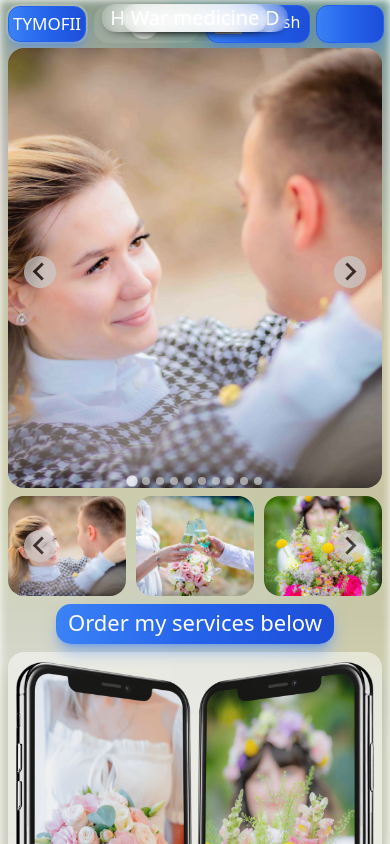
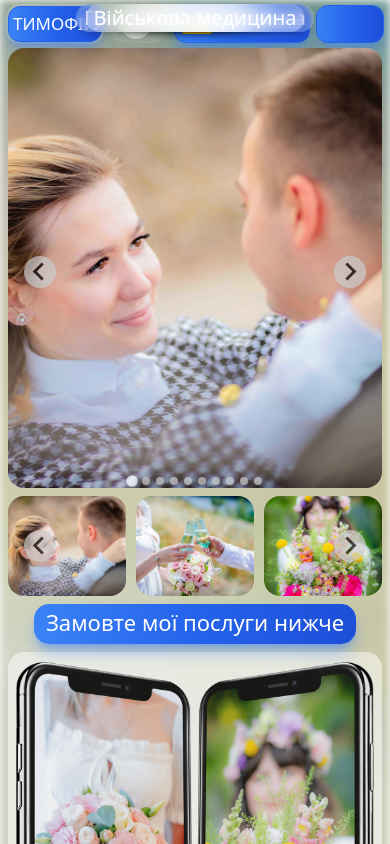
Before and after one commit to NIKOLENKO-TE/PHOTOGRAPHER_BERLIN, a React (Create React App) app: page / in a window 390 px wide. Shown: the top 844 px of the page. Built offline with nearby package versions, Linux system fonts and the light colour scheme; grey boxes are pictures that could not be loaded; some icons are missing.

Commit message:
add phone call

```diff
--- a/src/components/1_TopNav.tsx
+++ b/src/components/1_TopNav.tsx
@@ -5,7 +5,6 @@ import { MdMarkEmailUnread } from "react-icons/md";
 import { PiPhoneCallFill } from "react-icons/pi";
 import SetLanguage from "./SetLanguage/SetLanguage";
 import { useTranslation } from "react-i18next";
-
 
   const buttonStyle =
     "rounded-[12px] ssm:text-[16px] md:text-[18px] xl:text-[20px] text-center justify-center text-white whitespace-nowrap place-content-stretch bg-gradient-to-r from-blue-500 via-blue-600 to-blue-700 hover:bg-gradient-to-br border-blue-600 shadow-lg shadow-blue-500/50 ";
@@ -58,8 +57,14 @@ import { useTranslation } from "react-i18next";
   };
 
   const TopPhoneButton = () => {
+    const phoneNumber = "1605945127"; // Замените на свой номер телефона
+
+    const handlePhoneClick = () => {
+      window.location.href = `tel:${phoneNumber}`;
+    };
+
     return (
-      <button className={` hidden ssm:flex ${buttonStyle} `}>
+      <button className={`hidden ssm:flex ${buttonStyle}`} onClick={handlePhoneClick}>
         <PiPhoneCallFill className="ssm:h-[26px] md:h-[28px] xl:h-[30px] ssm:w-[26px] md:w-[28px] xl:w-[30px] sm:ml-[-15px] mt-[2px]" />
         <span className="mr-[-12px]  ssm:hidden sm:flex ssm:mt-[2px] md:mt-[2px]">
           160-5945-127
@@ -69,8 +74,7 @@ import { useTranslation } from "react-i18next";
   };
 
   const TopNav = () => {
-    const [selectedLanguage, setSelectedLanguage] = useState("en");
-
+    const [selectedLanguage, setSelectedLanguage] = useState("ua");
     const handleSelectLanguage = (language: string) => {
       setSelectedLanguage(language);
     };
--- a/src/components/SetLanguage/SetLanguage.tsx
+++ b/src/components/SetLanguage/SetLanguage.tsx
@@ -1,63 +1,81 @@
-import React from 'react';
-import { useState } from 'react';
-import { useTranslation } from 'react-i18next';
-import { Listbox, Transition } from '@headlessui/react';
+//SetLanguage.tsx
+import React from "react";
+import { useState } from "react";
+import { useTranslation } from "react-i18next";
+import { Listbox, Transition } from "@headlessui/react";
 
-import enFlag from '../img/svg/enFlag.svg';
-import deFlag from '../img/svg/deFlag.svg';
-import uaFlag from '../img/svg/uaFlag.svg';
+import enFlag from "../img/svg/enFlag.svg";
+import deFlag from "../img/svg/deFlag.svg";
+import uaFlag from "../img/svg/uaFlag.svg";
 
 type SetLanguageProps = {
   onSelectLanguage: (language: string) => void;
 };
 
-const SetLanguage: React.FC<SetLanguageProps> = ({ onSelectLanguage }): JSX.Element => {
+const SetLanguage: React.FC<SetLanguageProps> = ({
+  onSelectLanguage,
+}): JSX.Element => {
   const locales = {
-    ua: { title: 'Українська', flag: uaFlag },
-    en: { title: 'English', flag: enFlag },
-    de: { title: 'Deutsch', flag: deFlag }
+    ua: { title: "Українська", flag: uaFlag },
+    en: { title: "English", flag: enFlag },
+    de: { title: "Deutsch", flag: deFlag },
   };
 
   const { i18n } = useTranslation();
 
-  const [selectedLanguage, setSelectedLanguage] = useState(i18n.language?.split('-')[0] || 'en');
+  const [selectedLanguage, setSelectedLanguage] = useState(
+    i18n.language?.split("-")[0] || "ua"
+  );
   const languageInfo = locales[selectedLanguage as keyof typeof locales];
 
   return (
-    <Listbox value={selectedLanguage} onChange={(language) => setSelectedLanguage(language)}>
+    <Listbox
+      value={selectedLanguage}
+      onChange={(language) => setSelectedLanguage(language)}
+    >
       {({ open }) => (
-        <>
-          <div className="relative inline-block text-left">
-            <span className="rounded-md shadow-sm">
+        <div className="relative inline-block text-center">
           <Listbox.Button className="inline-flex justify-center ssm:h-[38px] md:h-[40px] xl:h-[42px] w-full rounded-[12px] ssm:text-[16px]  md:text-[18px] xl:text-[20px] text-white whitespace-nowrap place-content-stretch bg-gradient-to-r from-blue-500 via-blue-600 to-blue-700 hover:bg-gradient-to-br border-blue-600 shadow-lg shadow-blue-500/50 mr-1">
-                {languageInfo && <img src={languageInfo.flag} alt={languageInfo.title} className="w-[30px] h-[20px] ssm:mt-1 md:mt-1.5 mr-1 object-cover" />}
+            {languageInfo && (
+              <img
+                src={languageInfo.flag}
+                alt={languageInfo.title}
+                className="w-[30px] h-[20px] ssm:mt-1 md:mt-1.5 mr-1 object-cover rounded-sm"
+              />
+            )}
             {languageInfo?.title}
           </Listbox.Button>
-            </span>
-
-            <Transition as={React.Fragment} leave="transition ease-in duration-200" leaveFrom="opacity-100" leaveTo="opacity-0">
+          <Transition
+            as={React.Fragment}
+            leave="transition ease-in duration-200"
+            leaveFrom="opacity-100"
+            leaveTo="opacity-0"
+          >
             <Listbox.Options
               static
-                className="absolute z-10 mt-2 shadow-md bg-white/40 backdrop-blur-[2px] ring-1 ring-black ring-opacity-10 focus:outline-2 rounded-[8px] w-[145px] "
+              className="absolute z-10 mt-2 shadow-md bg-white/40 backdrop-blur-[2px] ring-1 ring-black ring-opacity-10 focus:outline-2 rounded-[8px] w-[145px]"
             >
               {Object.keys(locales).map((locale) => (
                 <Listbox.Option key={locale} value={locale}>
                   {({ selected }) => (
                     <div
                       className={`${
-                          selected ? 'bg-gradient-to-r from-blue-500 via-blue-600 to-blue-700 hover:bg-gradient-to-br border-blue-600 shadow-lg shadow-blue-500/50 text-white' : 'text-black'
-                        } cursor-pointer select-none relative  pl-3  flex items-center rounded-[6px] h-[40px]`}
+                        selected
+                          ? "bg-gradient-to-r from-blue-500 via-blue-600 to-blue-700 hover:bg-gradient-to-br border-blue-600 shadow-lg shadow-blue-500/50 text-white"
+                          : "text-black"
+                      } cursor-pointer select-none relative pl-3 flex items-center rounded-[6px] h-[40px]`}
                       onClick={() => {
                         onSelectLanguage(locale);
                         i18n.changeLanguage(locale);
                       }}
                     >
-                        <img src={locales[locale as keyof typeof locales].flag} alt={locales[locale as keyof typeof locales].title} className="w-[35px] mr-2 shadow-md shadow-black/20" />
+                      <img
+                        src={locales[locale as keyof typeof locales].flag}
+                        alt={locales[locale as keyof typeof locales].title}
+                        className="w-[35px] mr-2 shadow-md shadow-black/20"
+                      />
                       {locales[locale as keyof typeof locales].title}
-                        {selected && (
-                          <span className="absolute inset-y-0 right-0 flex items-center pr-4">
-                          </span>
-                        )}
+                      {selected}
                     </div>
                   )}
                 </Listbox.Option>
@@ -65,7 +83,6 @@ const SetLanguage: React.FC<SetLanguageProps> = ({ onSelectLanguage }): JSX.Elem
             </Listbox.Options>
           </Transition>
         </div>
-        </>
       )}
     </Listbox>
   );
--- a/src/index.js
+++ b/src/index.js
@@ -10,12 +10,13 @@ i18n
   .use(initReactI18next) // passes i18n down to react-i18next
   .use(LanguageDetector) // add browser language detection
   .init({
+    lng: localStorage.getItem('selectedLanguage') || 'ua', // выбор языка по умолчанию который будет автоматически подключаться на новом устройстве
     resources: {
       en: require('./locales/en.json'), // Use require to import JSON files
       de: require('./locales/de.json'),
       ua: require('./locales/ua.json'),
     },
-    fallbackLng: 'en', // set fallback language in case a translation is missing
+    fallbackLng: 'ua', // set fallback language in case a translation is missing
     detection: {
       order: ['localStorage', 'navigator'], // order in which to detect language
     },
```
Lines whose indentation alone changed are shown as unchanged.
